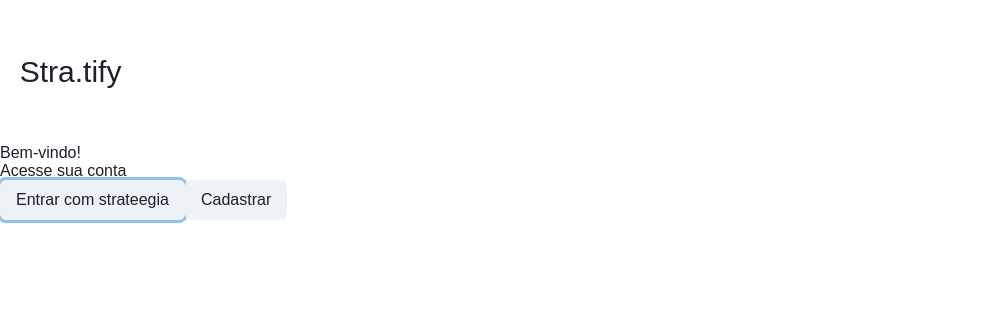
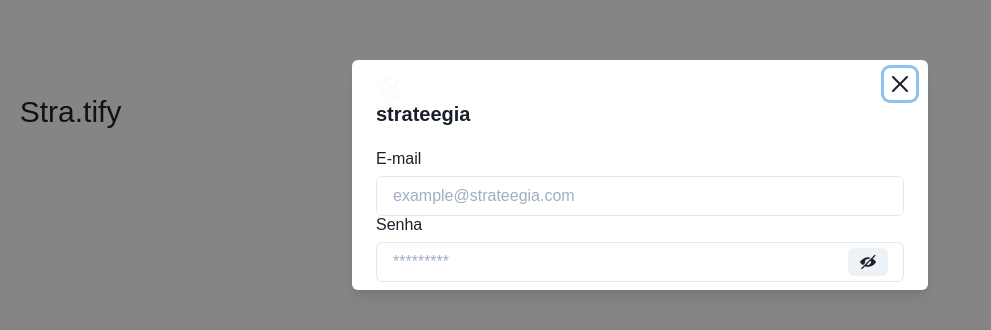
Before and after one commit to hnrqblck/stra.tify, a React (Create React App) app in the folder stra.tify/: page /login in a window 1280 px wide. Both pictures are taken after a click on the button "Entrar com strateegia". Shown: the top 330 px of the page, without its empty margins (0-991 px from the left). Built offline with nearby package versions, Linux system fonts and the light colour scheme.

Commit message:
feat: create login page, login sass file

```diff
--- a/stra.tify/src/pages/Login.js
+++ b/stra.tify/src/pages/Login.js
@@ -1,15 +1,93 @@
-import { Button } from '@chakra-ui/react';
 import React from 'react';
 import Header from '../components/Header';
+import {
+    Button,
+    Modal,
+    ModalOverlay,
+    ModalContent,
+    ModalHeader,
+    ModalFooter,
+    ModalBody,
+    ModalCloseButton,
+    useDisclosure,
+    FormControl,
+    FormLabel,
+    FormErrorMessage,
+    FormHelperText,
+    Input,
+    InputGroup,
+    InputRightElement
+  } from '@chakra-ui/react'
+import { ViewIcon, ViewOffIcon } from '@chakra-ui/icons'
+import { ReactComponent as StraLogo } from '../assets/images/strateegiaLogo.svg';
+import '../styles/login.scss'
 
 const Login = () => {
+    const { isOpen, onOpen, onClose } = useDisclosure();
+    const [show, setShow] = React.useState(false);
+    const handleClick = () => setShow(!show);
+
     return (
         <div id='page-login'>
             <Header inicio='hidden' sobre='hidden' podcaster='hidden' login='hidden'/>
-            <p>Bem-vindo!</p>
-            <h1>Acesse sua conta</h1>
-            <Button>Entrar com strateegia</Button>
-            <Button>Cadastrar</Button>
+            <section className='container-login center-alignment'>
+                <p>Bem-vindo!</p>
+                <h1 className='item-login'>Acesse sua conta</h1>
+
+                <Button
+                    onClick={onOpen}
+                    className='item-login'
+                    leftIcon={<StraLogo />}
+                    bg='#EC2390'
+                    color='#ffff'
+                >
+                    Entrar com strateegia
+                </Button>
+
+                <Modal isOpen={isOpen} onClose={onClose} size={'xl'} bg='blue'>
+                    <ModalOverlay />
+                    <ModalContent>
+                    <ModalHeader>
+                        <StraLogo/> strateegia
+                    </ModalHeader>
+                    <ModalCloseButton />
+                    <ModalBody>
+                    <FormControl id='email'>
+                        <FormLabel>E-mail</FormLabel>
+                        <Input
+                            type='email'
+                            placeholder='example@strateegia.com'
+                        />
+                        <FormLabel>Senha</FormLabel>
+                        <InputGroup size='md'>
+                            <Input
+                                pr='4.5rem'
+                                type={show ? 'text' : 'password'}
+                                placeholder='*********'
+                            />
+                            <InputRightElement width='4.5rem'>
+                                <Button h='1.75rem' size='sm' onClick={handleClick}>
+                                {(show)
+                                    ? <ViewIcon/>
+                                    : <ViewOffIcon/>
+                                }
+                                </Button>
+                            </InputRightElement>
+                        </InputGroup>
+                    </FormControl>
+                    </ModalBody>
+
+
+                    </ModalContent>
+                </Modal>
+
+                <Button
+                    className='item-login'
+                    bg='#C4C4C4'
+                    color='#ffff'
+                >
+                    Cadastrar</Button>
+            </section>
         </div>
     );
 };
--- a/stra.tify/src/styles/header.scss
+++ b/stra.tify/src/styles/header.scss
@@ -1,3 +1,5 @@
+$pink-1: #EC2390;
+
 .header {
     padding: 0.5rem 0;
     position: absolute;
@@ -15,7 +17,7 @@
         height: 8rem;
 
         a:hover {
-            color: #EC2390;
+            color: $pink-1;
             transition: 200ms ease;
         }
 
@@ -25,7 +27,7 @@
         }
 
         .focus {
-            color: #EC2390;
+            color: $pink-1;
         }
 
         .hidden {
--- /dev/null
+++ b/stra.tify/src/styles/login.scss
@@ -0,0 +1,26 @@
+
+.container-login {
+    max-width: 350px;
+	margin: 40px auto 0 auto;
+	display: flex;
+}
+
+.center-alignment{
+    flex-direction: column;
+    align-content: flex-start;
+
+    .item-login {
+        margin-bottom: 34px;
+        flex-grow: 1;
+    }
+
+    h1 {
+        font-size: 30px;
+        font-weight: 600;
+    }
+
+    button {
+        width: 350px;
+        height: 50px;
+    }
+}
```
Also changed, not shown: stra.tify/src/components/LoginModal.js (added, +31 -0 lines), stra.tify/src/assets/images/strateegiaLogo.svg (added).
